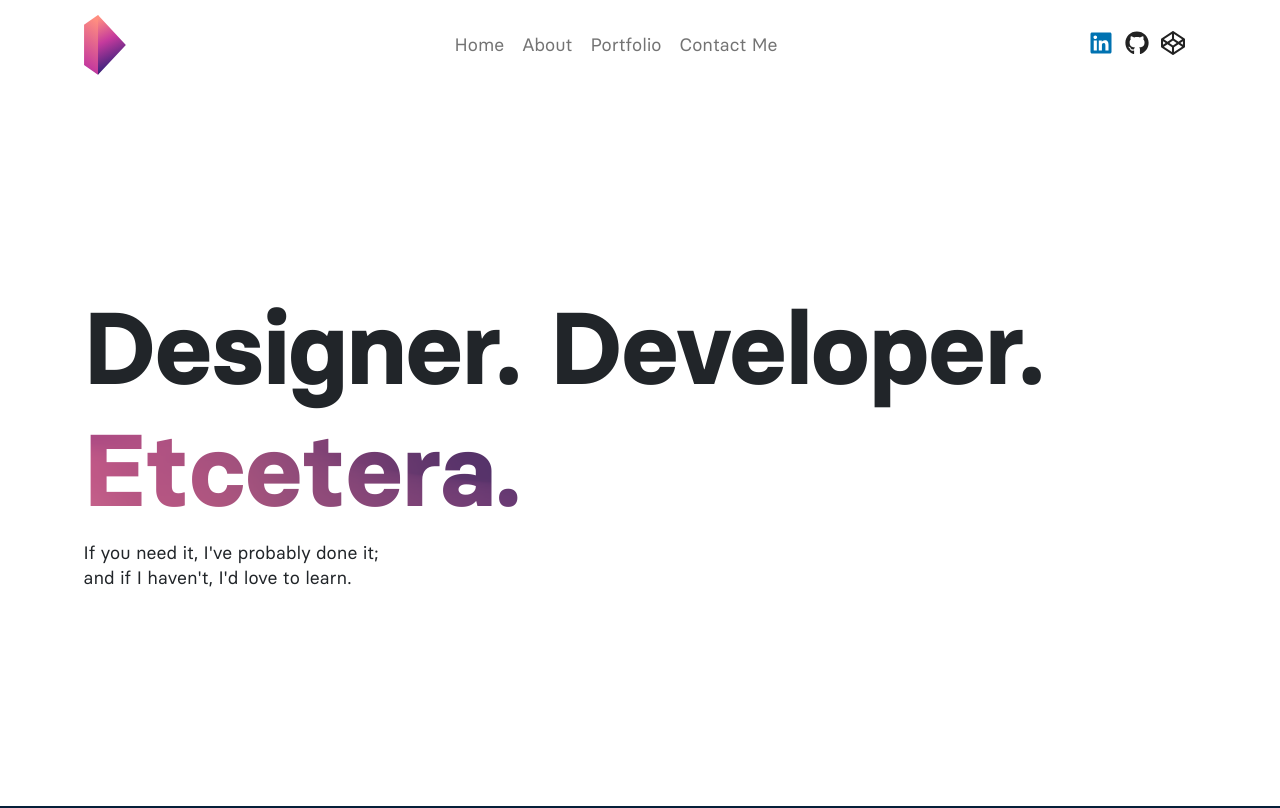
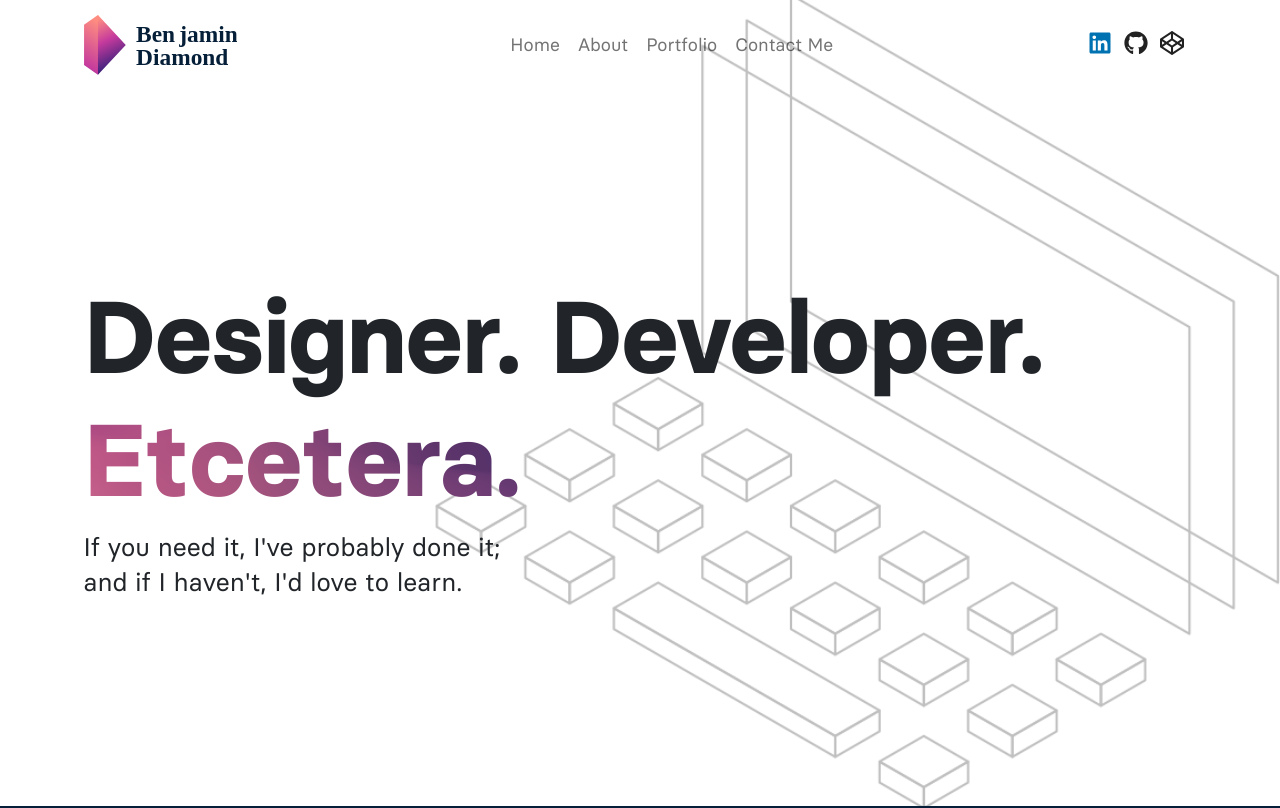
Before and after one commit to ApplianceJohn/my-vue-portfolio, a Vue app: page / in a window 1280 px wide. Shown: the top 808 px of the page. Built offline with nearby package versions, Linux system fonts and the light colour scheme; what @fortawesome/pro-light-svg-icons would draw is missing.

Commit message:
added home bg and desktop logo

```diff
--- a/src/App.vue
+++ b/src/App.vue
@@ -12,7 +12,7 @@ import Footer from "./modules/Footer.vue";
 </script>
 
 <template>
-	<header>
+	<header id="desktop-bg">
 		<Navbar />
 		<Wrapper>
 			<Home />
@@ -37,6 +37,26 @@ import Footer from "./modules/Footer.vue";
 <style lang="scss">
 @import "/public/styles/global.scss";
 
+#desktop-bg {
+	position: relative;
+	background-image: url("/images/wireframe-dsktp.png");
+	background-repeat: no-repeat;
+	background-size: 66%;
+	background-position: right 66%;
+
+	&::before {
+		content: "";
+		position: absolute;
+		z-index: 0;
+		top: 0;
+		left: 0;
+		width: 100%;
+		height: 100%;
+		background-color: white;
+		opacity: 0.75;
+	}
+}
+
 .gradient-fill {
 	color: transparent;
 	-webkit-background-clip: text;
--- a/src/components/Navbar.vue
+++ b/src/components/Navbar.vue
@@ -1,10 +1,9 @@
 <script setup>
-import { ref } from "vue";
 import "bootstrap/js/dist/collapse";
 
 import Social from "./Social.vue";
 
-const socials = ref([
+const socials = [
 	{
 		icon: "linkedin",
 		color: "#0072b1",
@@ -20,16 +19,26 @@ const socials = ref([
 		color: "#222",
 		url: "https://codepen.io/rinsethewax",
 	},
-]);
+];
 </script>
 
 <template>
-	<nav ref="navbar" class="navbar navbar-expand-lg navbar-light bg-white">
+	<nav
+		ref="navbar"
+		class="navbar navbar-expand-lg navbar-light bg-transparent"
+	>
 		<div class="container">
 			<a href="#home" class="navbar-brand">
 				<img
 					id="logo"
+					class="d-lg-none"
 					src="/icons/favicon.svg"
+					alt="Ben Diamond logo"
+				/>
+				<img
+					id="logo"
+					class="d-none d-lg-inline-block"
+					src="/images/logo.svg"
 					alt="Ben Diamond logo"
 				/>
 			</a>
--- a/src/modules/About.vue
+++ b/src/modules/About.vue
@@ -1,5 +1,5 @@
 <template>
-	<div class="row py-4 gy-2">
+	<div class="row align-items-center py-4 gy-2">
 		<div class="col-md-4">
 			<h2 class="text-light">
 				What's all <span class="gradient-fill">this</span>, then?
--- a/src/modules/Home.vue
+++ b/src/modules/Home.vue
@@ -5,7 +5,7 @@
 				>Etcetera.</span
 			>
 		</h1>
-		<p>
+		<p class="fs-5">
 			If you need it, I've probably done it;<br />and if I haven't, I'd
 			love to learn.
 		</p>
@@ -14,6 +14,8 @@
 
 <style lang="scss">
 #home-content {
-	height: calc(100vh - 120px);
+	position: relative;
+	z-index: 1;
+	min-height: calc(100vh - 120px);
 }
 </style>
```
Also changed, not shown: public/images/wireframe-dsktp.png (renamed from public/images/wireframe-dsktp/wireframe-dsktp.png).
